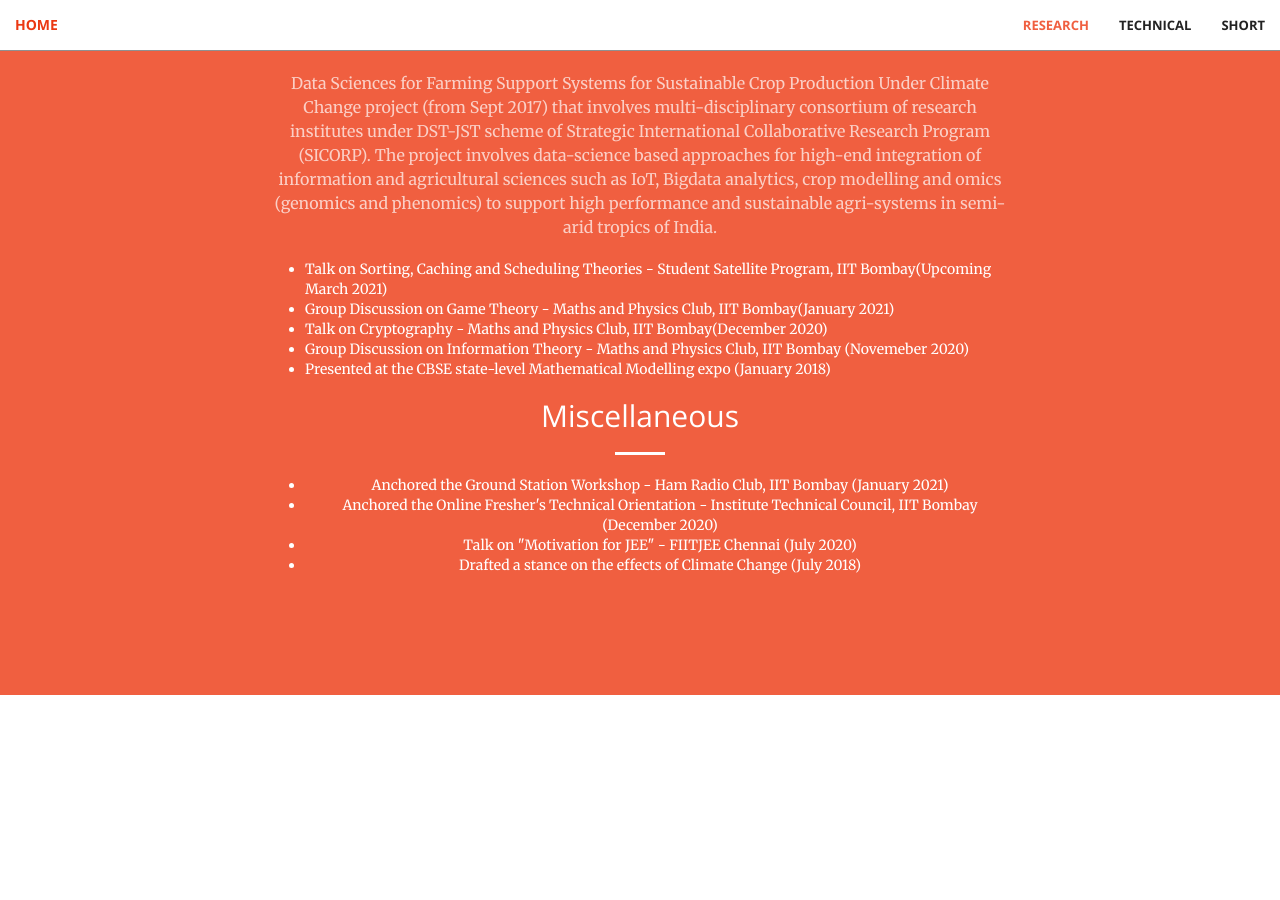
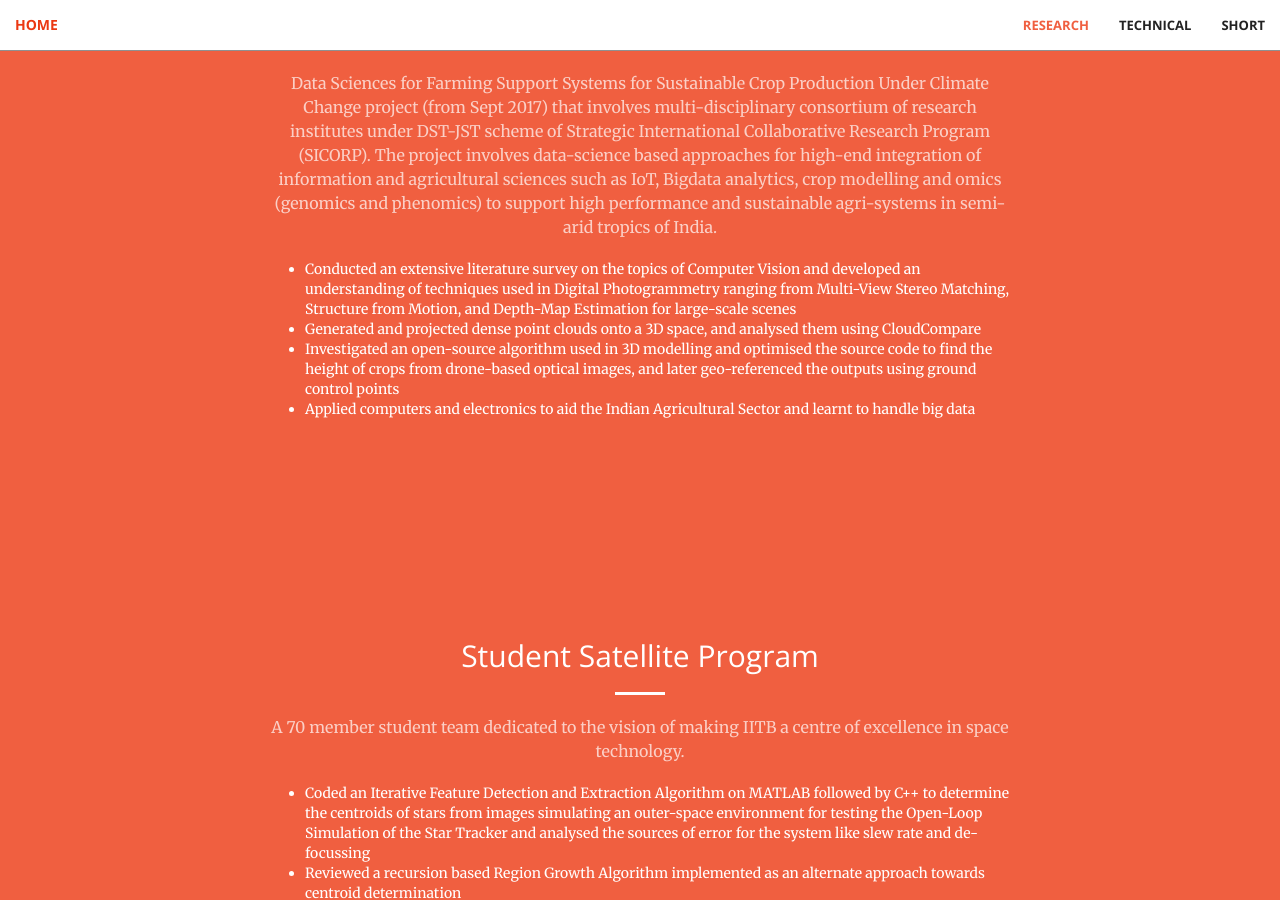
Before and after one commit to aravindbharathi/aravindbharathi.github.io, a Jekyll site: the page projects/index.html, which Jekyll copies as it is, in a window 1280 px wide and 900 px high, scrolled down 1005 px. Built offline with Jekyll 4.4.1, drawn with Linux system fonts in a browser that asks for light colours; before the commit the page ends 1700 px from its top, so only the background shows below that; some of the changed text lies outside the part shown.

Commit message:
Update index.html

```diff
--- a/projects/index.html
+++ b/projects/index.html
@@ -139,11 +139,43 @@
                       The project involves data-science based approaches for high-end integration of information and agricultural sciences such as IoT, Bigdata analytics, crop modelling
                       and omics (genomics and phenomics) to support high performance and sustainable agri-systems in semi-arid tropics of India.
                       <ul align = "left">
-                        <li>Talk on Sorting, Caching and Scheduling Theories - Student Satellite Program, IIT Bombay(Upcoming March 2021)</li>
-                        <li>Group Discussion on Game Theory - Maths and Physics Club, IIT Bombay(January 2021)</li>
-                        <li>Talk on Cryptography - Maths and Physics Club, IIT Bombay(December 2020)</li>
-                        <li>Group Discussion on Information Theory - Maths and Physics Club, IIT Bombay (Novemeber 2020)</li>
-                        <li>Presented at the CBSE state-level Mathematical Modelling expo (January 2018)</li>
+                        <li>Conducted an extensive literature survey on the topics of Computer Vision and developed an
+                          understanding of techniques used in Digital Photogrammetry ranging from Multi-View Stereo
+                          Matching, Structure from Motion, and Depth-Map Estimation for large-scale scenes</li>
+                        <li>Generated and projected dense point clouds onto a 3D space, and analysed them using CloudCompare</li>
+                        <li>Investigated an open-source algorithm used in 3D modelling and optimised the source code to find the height
+                          of crops from drone-based optical images, and later geo-referenced the outputs using ground control points</li>
+                        <li>Applied computers and electronics to aid the Indian Agricultural Sector and learnt to handle big data</li>
+                      </ul>
+                    </p>
+                    <!--a href="#stuff" class="btn btn-default btn-xl">What else?</a-->
+                </div>
+            </div>
+        </div>
+    </section>
+
+    <section class="bg-primary" id="tech">
+        <div class="container">
+            <div class="row">
+                <div class="col-lg-8 col-lg-offset-2 text-center">
+                    <h2 class="section-heading">Student Satellite Program</h2>
+                    <hr class="light">
+                    <p class="text-faded">
+                      A 70 member student team dedicated to the vision of making IITB a centre of excellence in space technology.
+                      <ul align = "left">
+                        <li> Coded an Iterative Feature Detection and Extraction Algorithm on MATLAB followed by C++ to
+                          determine the centroids of stars from images simulating an outer-space environment for testing the Open-Loop
+                          Simulation of the Star Tracker and analysed the sources of error for the system like slew rate and de-focussing</li>
+                        <li>Reviewed a recursion based Region Growth Algorithm implemented as an alternate approach towards
+                          centroid determination</li>
+                        <li>Designed and reviewed the layouts of Printed Circuit Boards for a Voltage Regulator and a SRAM
+                          Board using EAGLE to interface with the electrical systems core FPGA module</li>
+                        <li>Implemented a Star Matching Algorithm, a k-vector range searching based algorithm that makes use
+                          of the distribution of centroids to match identified stars to a Star Catalogue of known celestial coordinates, on
+                          C and Embedded C to run tests on a micro-controller and conceive a hardware prototype for the mission</li>
+                        <li>The matched stars are used to estimate the attitude or orientation of the CubeSat when in orbit</li>
+                        <li>Applied systems engineering principles to arrive at the system and sub-system level requirements from
+                          space environment, launch load and power constraints provided by ISRO for designing the Star Tracker
                       </ul>
                     </p>
                     <!--a href="#stuff" class="btn btn-default btn-xl">What else?</a-->
```
